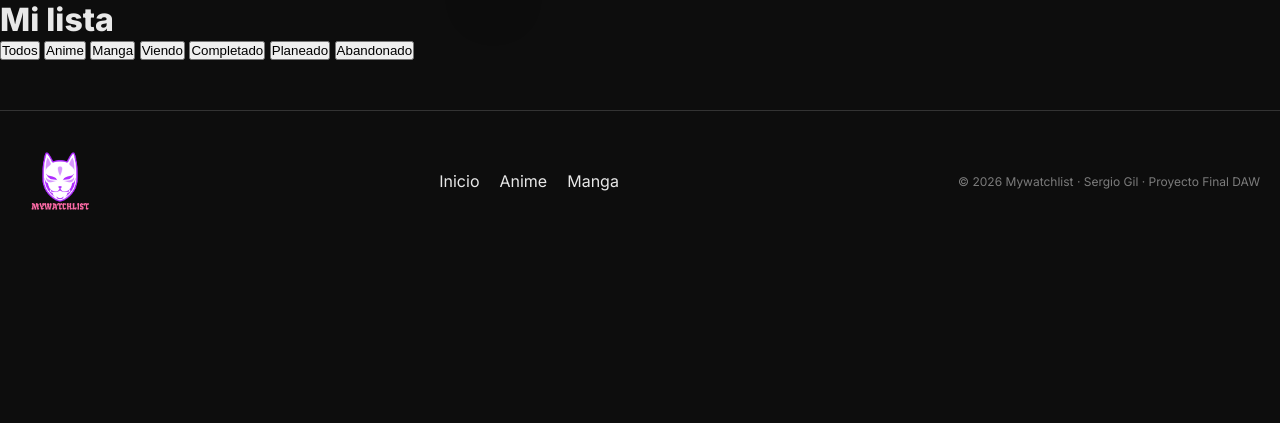
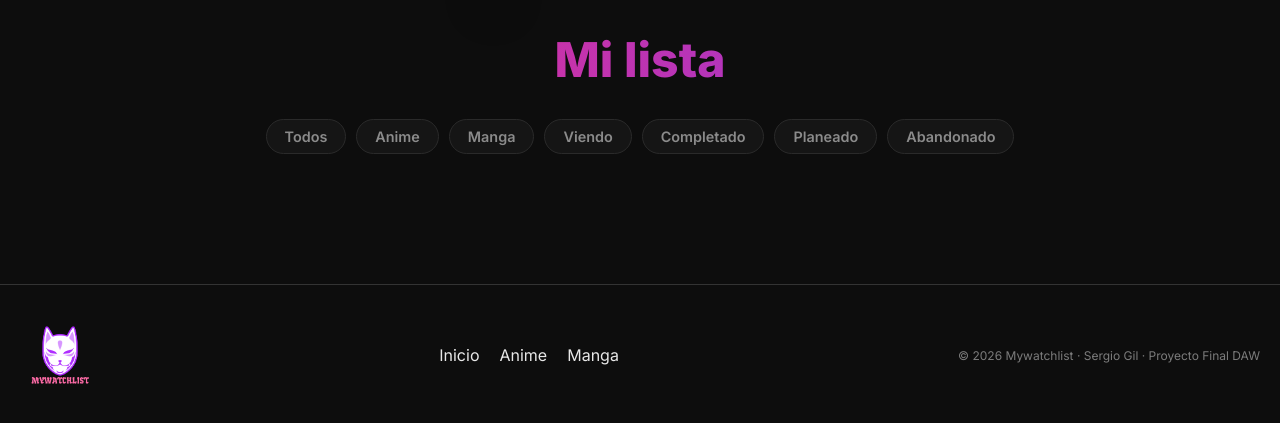
Before and after one commit to wiznero/mywatchlist, a PHP site: page /pages/mi_lista.php in a window 1280 px wide. Shown: the part 55-478 px from the top of the page. Run offline with PHP 8.4, Linux system fonts and the light colour scheme; the visitor is signed in with stand-in values (Sample User, id 1); data that the repository does not hold is empty.

Commit message:
estilos para mi lista

```diff
--- /dev/null
+++ b/assets/css/estilos-mi_lista.css
@@ -0,0 +1,101 @@
+/* MI LISTA -------------------------------------------------------- */
+
+/* Título */
+main h1 {
+    text-align: center;
+    font-size: 3rem;
+    font-weight: 800;
+    margin: 30px 0;
+    background: linear-gradient(to right, #ff2d78, #7c3aed);
+    -webkit-background-clip: text;
+    -webkit-text-fill-color: transparent;
+}
+
+/* Filtros */
+.filtros {
+    display: flex;
+    flex-wrap: wrap;
+    justify-content: center;
+    gap: 10px;
+    margin-bottom: 40px;
+    padding: 0 20px;
+}
+
+.filtro-btn {
+    background: #151515;
+    color: #8b8b8b;
+    padding: 8px 18px;
+    border-radius: 20px;
+    font-size: 0.9rem;
+    font-weight: 600;
+    border: 1px solid #2a2a2a;
+    cursor: pointer;
+    transition: all 0.3s ease;
+    font-family: 'Inter', sans-serif;
+}
+
+.filtro-btn:hover {
+    border-color: var(--color-rosa);
+    color: var(--color-rosa);
+    box-shadow: 0 0 10px rgba(255, 45, 120, 0.4);
+}
+
+/* Grid de cards */
+.grid-lista {
+    display: grid;
+    grid-template-columns: repeat(auto-fill, minmax(220px, 1fr));
+    gap: 25px;
+    max-width: 1200px;
+    margin: 0 auto;
+    padding: 0 20px 40px;
+}
+
+.card-lista {
+    background: #151515;
+    border-radius: 8px;
+    border: 1px solid #2a2a2a;
+    border-top: 4px solid var(--color-rosa);
+    overflow: hidden;
+    transition: all 0.3s ease;
+    box-shadow: 0 10px 20px rgba(0, 0, 0, 0.5);
+}
+
+.card-lista:hover {
+    transform: translateY(-5px);
+    box-shadow: 0 15px 30px rgba(255, 45, 120, 0.3);
+    border-color: var(--color-rosa);
+}
+
+.card-lista a {
+    display: block;
+    overflow: hidden;
+}
+
+.card-lista img {
+    width: 100%;
+    height: 320px;
+    object-fit: cover;
+    transition: transform 0.3s ease;
+}
+
+.card-lista:hover img {
+    transform: scale(1.05);
+}
+
+.card-lista h3 {
+    font-size: 1rem;
+    font-weight: 600;
+    color: var(--color-texto);
+    padding: 15px 15px 10px;
+    line-height: 1.3;
+}
+
+.card-lista p {
+    font-size: 0.85rem;
+    color: #8b8b8b;
+    padding: 0 15px 8px;
+}
+
+.card-lista p:last-child {
+    padding-bottom: 15px;
+}
--- a/includes/header.php
+++ b/includes/header.php
@@ -11,6 +11,7 @@ require_once __DIR__ . '/session.php';
     <title>MyWatchlist</title>
     <link rel="stylesheet" href="/mywatchlist/assets/css/estilos.css">
     <link rel="stylesheet" href="/mywatchlist/assets/css/estilos-detalle.css">
+    <link rel="stylesheet" href="/mywatchlist/assets/css/estilos-mi_lista.css">
     <link href="https://fonts.googleapis.com/css2?family=Inter:wght@300;400;600;800&display=swap" rel="stylesheet">
     <!-- otros links -->
 </head>
--- a/pages/detalle.php
+++ b/pages/detalle.php
@@ -52,7 +52,7 @@ if (strtolower($tipo) == 'anime') {
     $estudio = $item['studios'][0]['name'] ?? 'Estudio desconocido';
     $unidad_medida = 'ep'; //para el formulario de progreso
 }else {
-    $total_entregas = $item['chapters'] ?? '00';
+    $total_entregas = $item['chapters'] ?? '?';
     $etiqueta = 'Capitulos';
     $estudio = $item['authors'][0]['name'] ?? 'Autor desconocido';
     $unidad_medida = 'ch'; //para el formulario de progreso
@@ -160,7 +160,7 @@ include __DIR__ . '/../includes/header.php';
 
                         <div class="grupo-form">
                             <label for="progreso">Progreso: <span id="progreso-valor"><?= $progreso_usuario['progreso'] ?? 0 ?></span>/<?= $total_entregas ?> <?= $unidad_medida ?></label>
-                            <input type="range" id="progreso" name="progreso" min="0" max="<?= is_numeric($total_entregas) ? $total_entregas : 100 ?>" value="<?= $progreso_usuario['progreso'] ?? 0 ?>" class="slider-neon">
+                            <input type="range" id="progreso" name="progreso" min="0" max="<?= is_numeric($total_entregas) ? $total_entregas : 9999 ?>" value="<?= $progreso_usuario['progreso'] ?? 0 ?>" class="slider-neon">
                         </div>
 
                         <div class="grupo-form">
```
